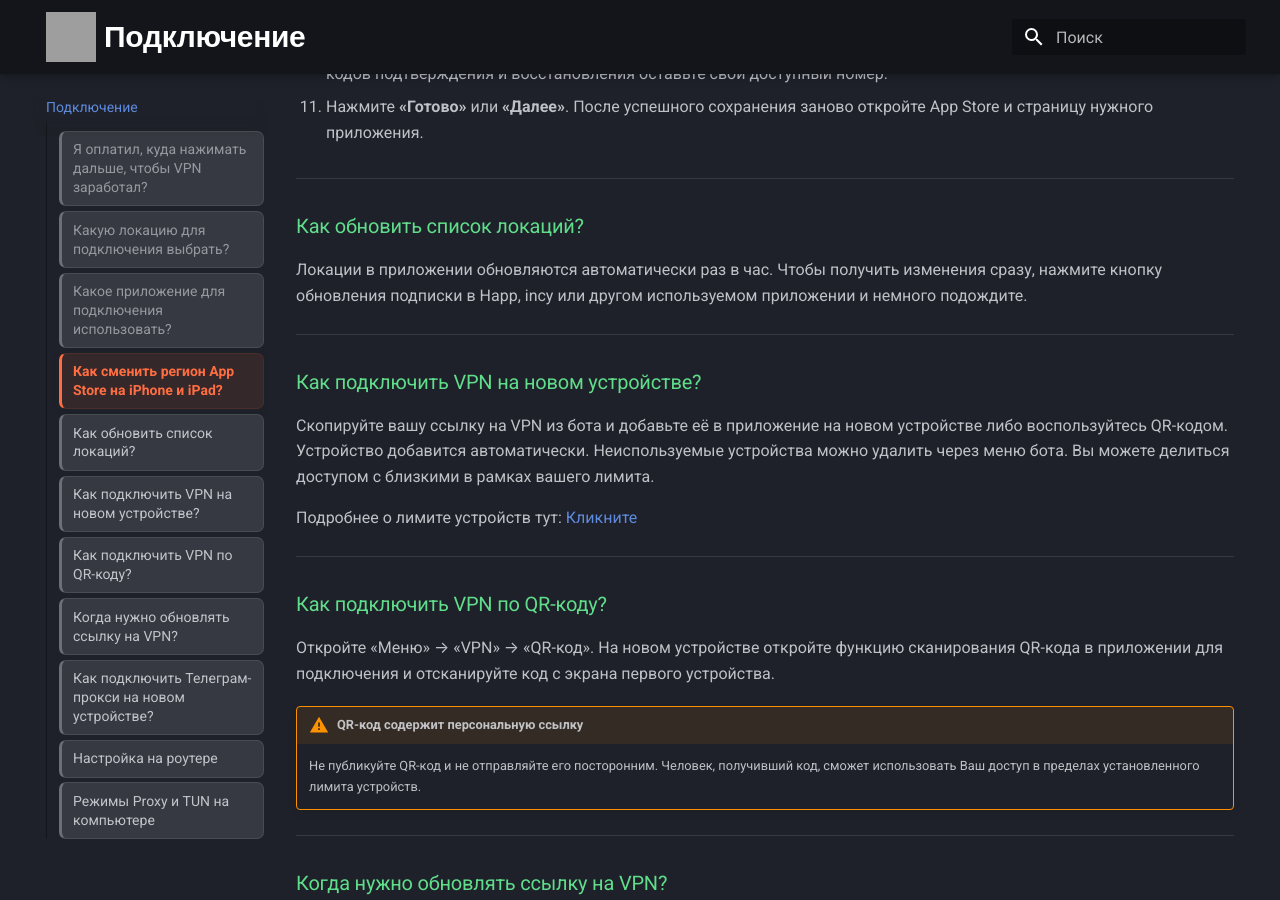
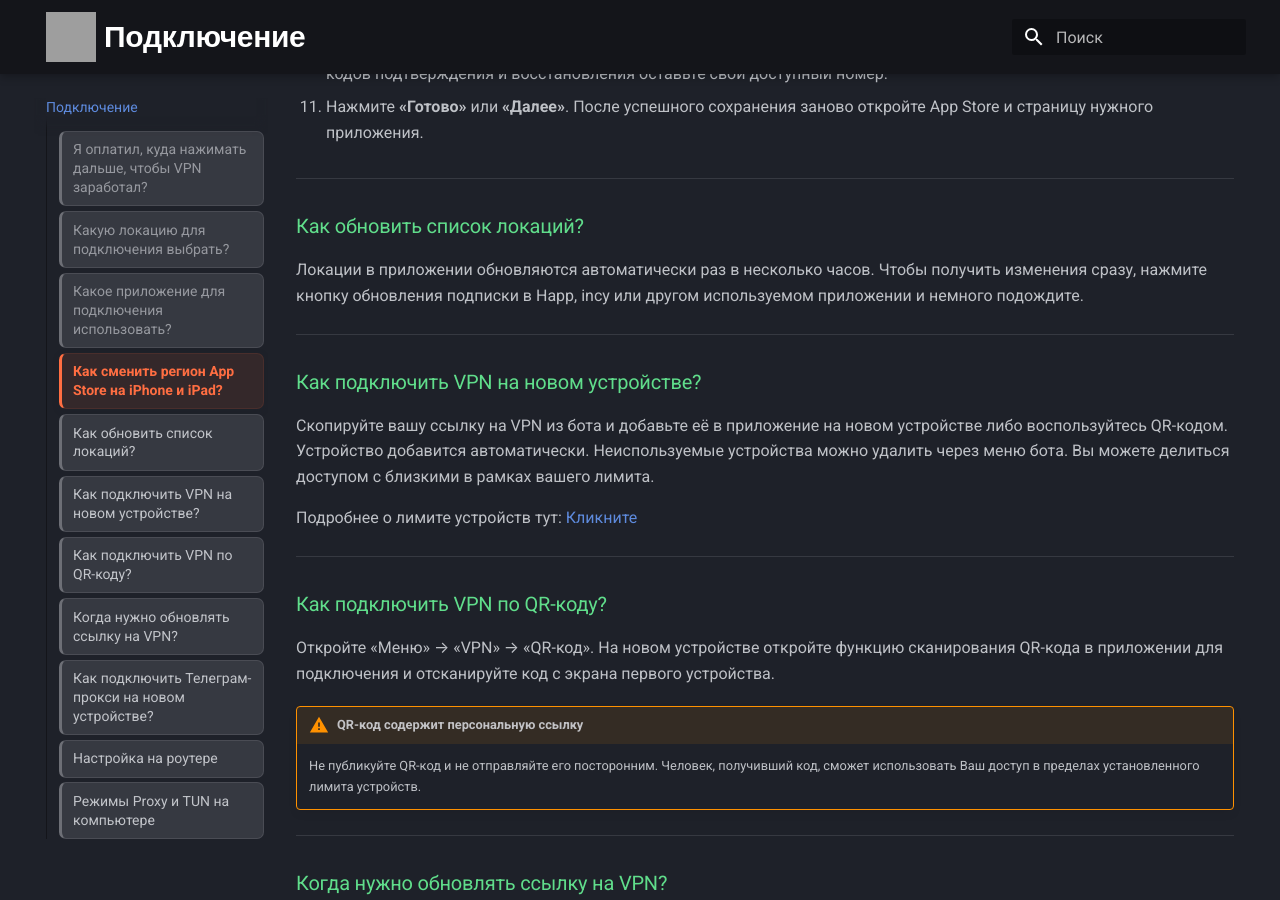
Before and after one commit to CanvasProxy/wiki, an MkDocs documentation site: the page built from docs/connection.md, in a window 1280 px wide and 900 px high, scrolled down 1794 px. Built offline with MkDocs 1.6.1 and Material for MkDocs 9.7.7, drawn with Linux system fonts in a browser that asks for light colours; grey boxes are pictures that could not be loaded.

Commit message:
docs: clarify automatic location refresh interval

```diff
--- a/docs/connection.md
+++ b/docs/connection.md
@@ -71,7 +71,7 @@
 
 ### Как обновить список локаций?
 
-Локации в приложении обновляются автоматически раз в час. Чтобы получить изменения сразу, нажмите кнопку обновления
+Локации в приложении обновляются автоматически раз в несколько часов. Чтобы получить изменения сразу, нажмите кнопку обновления
 подписки в Happ, incy или другом используемом приложении и немного подождите.
 
 ---
```
